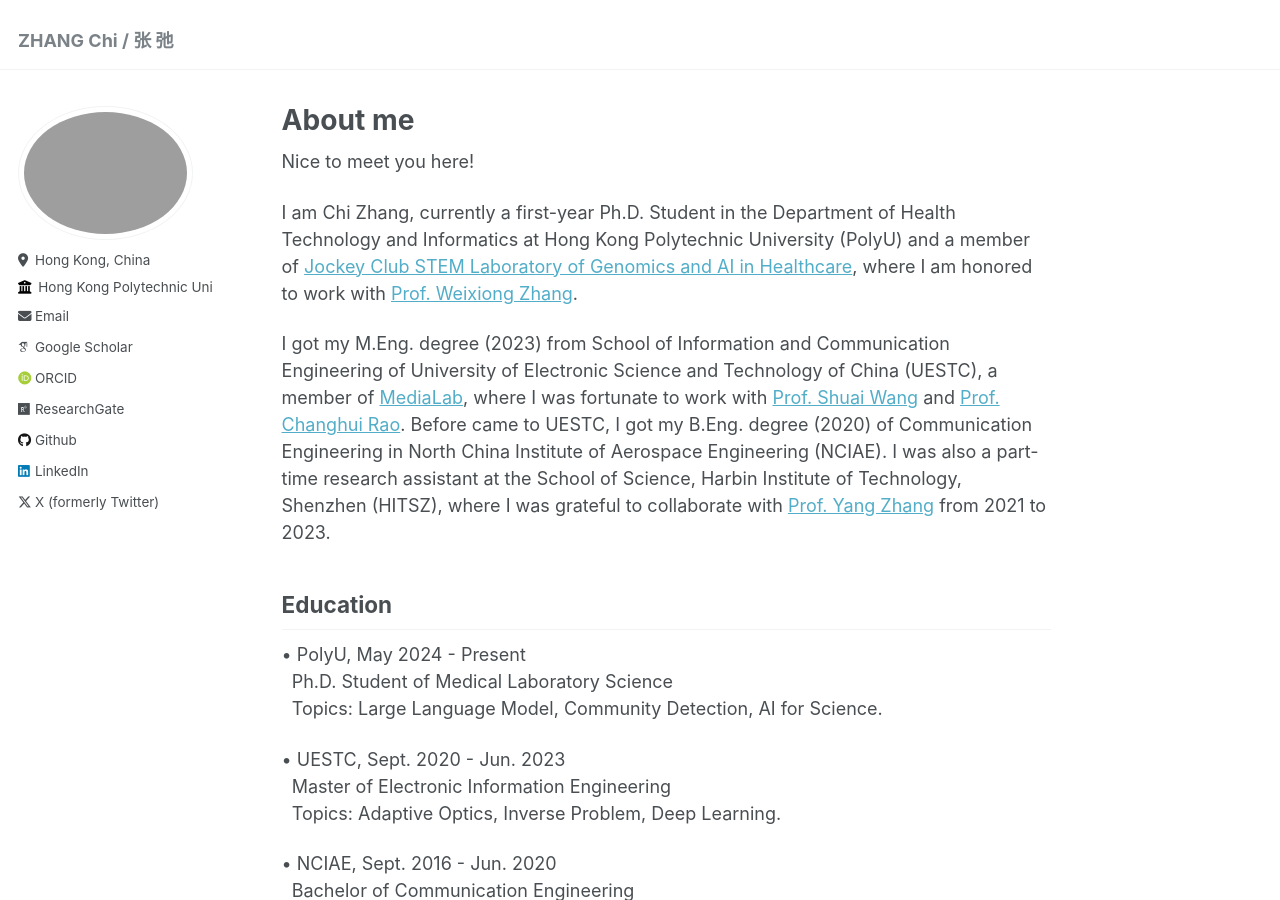
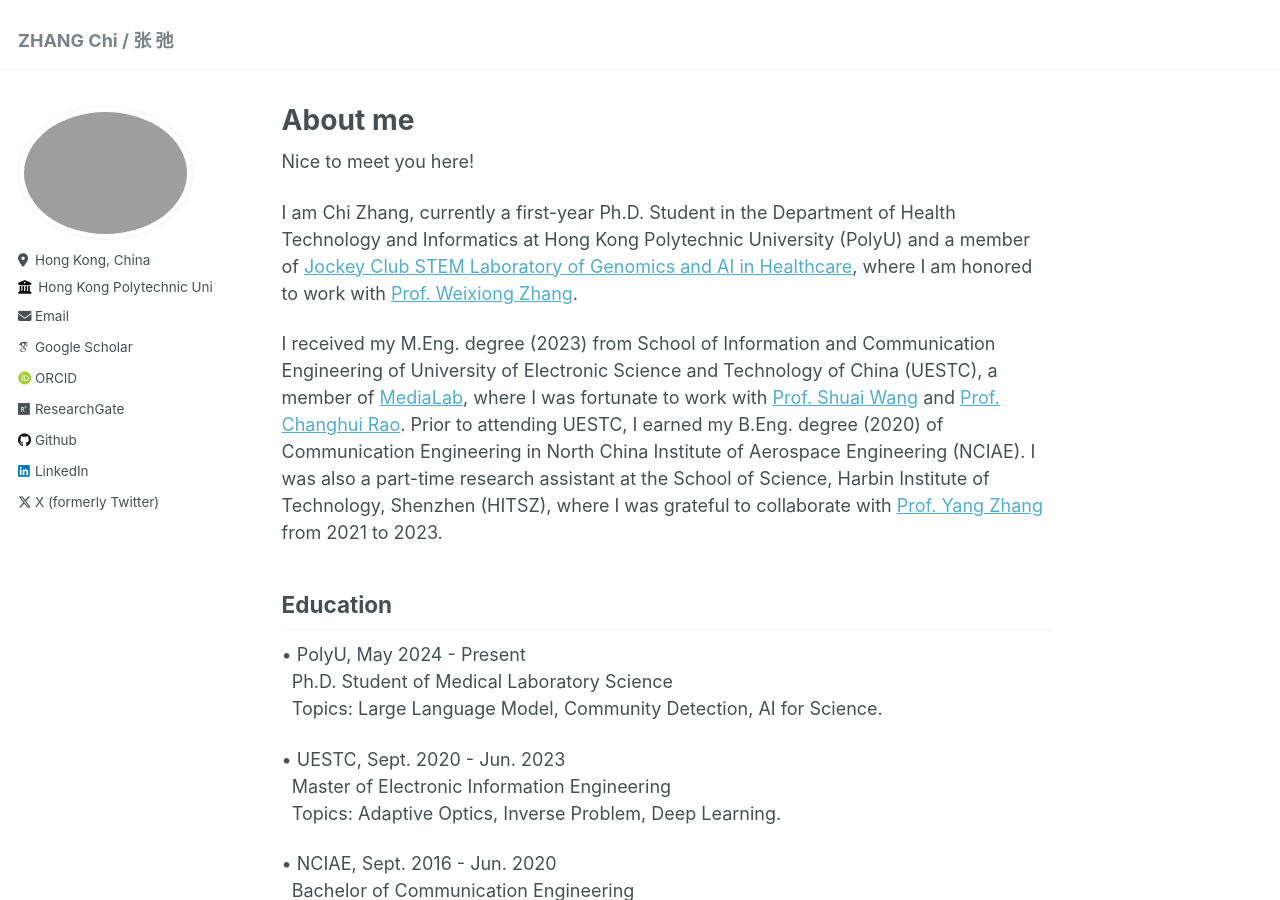
Before and after one commit to mrchasezhang/mrchasezhang.github.io, a Jekyll site: the page built from _pages/about.md, in a window 1280 px wide and 900 px high. Built offline with Jekyll 4.4.1, drawn with Linux system fonts in a browser that asks for light colours; some web fonts are replaced.

Commit message:
Update about.md

```diff
--- a/_pages/about.md
+++ b/_pages/about.md
@@ -11,7 +11,7 @@ Nice to meet you here!
 
 I am Chi Zhang, currently a first-year Ph.D. Student in the Department of Health Technology and Informatics at Hong Kong Polytechnic University (PolyU) and a member of [Jockey Club STEM Laboratory of Genomics and AI in Healthcare](https://genomicmedicine.github.io/site/#/), where I am honored to work with [Prof. Weixiong Zhang](https://www.polyu.edu.hk/hti/people/academic-staff/prof-zhang-weixiong/).
 
-I got my M.Eng. degree (2023) from School of Information and Communication Engineering of University of Electronic Science and Technology of China (UESTC), a member of [MediaLab](https://medialab.uestc.edu.cn/), where I was fortunate to work with [Prof. Shuai Wang](https://faculty.uestc.edu.cn/wangshuai/zh_CN/index.htm) and [Prof. Changhui Rao](https://people.ucas.ac.cn/~chrao). Before came to UESTC, I got my B.Eng. degree (2020) of Communication Engineering in North China Institute of Aerospace Engineering (NCIAE). I was also a part-time research assistant at the School of Science, Harbin Institute of Technology, Shenzhen (HITSZ), where I was grateful to collaborate with [Prof. Yang Zhang](https://faculty.hitsz.edu.cn/zhangyang) from 2021 to 2023.
+I received my M.Eng. degree (2023) from School of Information and Communication Engineering of University of Electronic Science and Technology of China (UESTC), a member of [MediaLab](https://medialab.uestc.edu.cn/), where I was fortunate to work with [Prof. Shuai Wang](https://faculty.uestc.edu.cn/wangshuai/zh_CN/index.htm) and [Prof. Changhui Rao](https://people.ucas.ac.cn/~chrao). Prior to attending UESTC, I earned my B.Eng. degree (2020) of Communication Engineering in North China Institute of Aerospace Engineering (NCIAE). I was also a part-time research assistant at the School of Science, Harbin Institute of Technology, Shenzhen (HITSZ), where I was grateful to collaborate with [Prof. Yang Zhang](https://faculty.hitsz.edu.cn/zhangyang) from 2021 to 2023.
 
 
 ## Education
```
